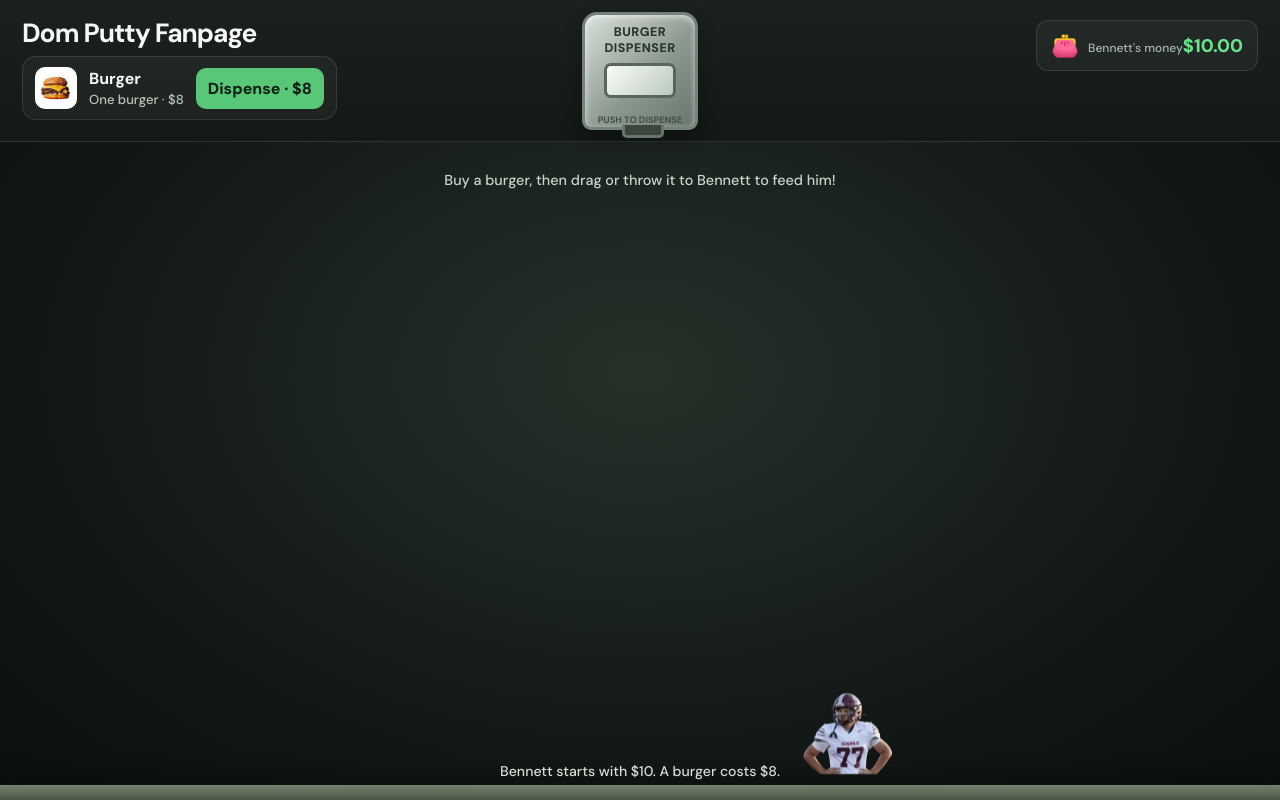
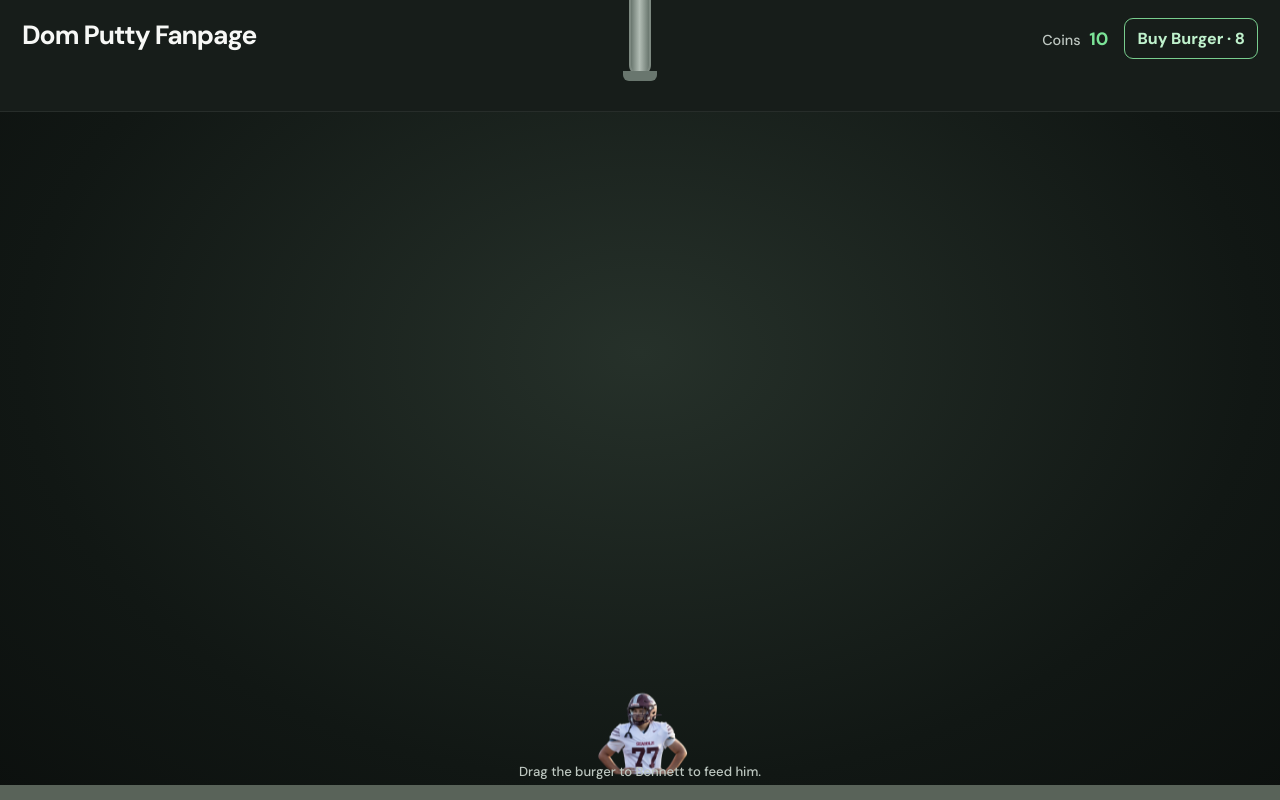
Before and after one commit to asteroid3948/domputtyfanpage, a plain HTML site: page index.html in a window 1280 px wide. Drawn offline with Linux system fonts and the light colour scheme.

Commit message:
Minimal redesign: ceiling tube, text-only top right, transparent burger art

```diff
--- a/index.html
+++ b/index.html
@@ -4,7 +4,7 @@
   <meta charset="UTF-8">
   <meta name="viewport" content="width=device-width, initial-scale=1.0">
   <meta name="theme-color" content="#101513">
-  <title>Dom Putty Fanpage — Bennett's Burger Shop</title>
+  <title>Dom Putty Fanpage — Burger Shop</title>
   <link rel="preconnect" href="https://fonts.googleapis.com">
   <link rel="preconnect" href="https://fonts.gstatic.com" crossorigin>
   <link href="https://fonts.googleapis.com/css2?family=DM+Sans:wght@500;600;700;800&display=swap" rel="stylesheet">
@@ -24,81 +24,82 @@
       position: fixed;
       z-index: 5;
       inset: 0 0 auto;
-      height: 142px;
+      height: 112px;
       padding: 18px 22px;
-      border-bottom: 1px solid #ffffff16;
-      background: linear-gradient(180deg, #1a211e, #131916);
+      border-bottom: 1px solid #ffffff12;
+      background: #171d1a;
     }
-    .brand { position: absolute; top: 16px; left: 22px; margin: 0; font-size: clamp(1.05rem, 2.8vw, 1.65rem); letter-spacing: -.04em; }
-    .shop-card {
+    .brand {
       position: absolute;
-      top: 56px;
+      top: 18px;
       left: 22px;
+      margin: 0;
+      font-size: clamp(1.05rem, 2.8vw, 1.65rem);
+      letter-spacing: -.04em;
+    }
+
+    .top-actions {
+      position: absolute;
+      top: 18px;
+      right: 22px;
       display: flex;
       align-items: center;
-      gap: 12px;
-      padding: 10px 12px;
-      border: 1px solid #ffffff1a;
-      border-radius: 14px;
-      background: #ffffff0b;
+      gap: 16px;
     }
-    .product-icon { display: grid; width: 42px; height: 42px; place-items: center; border-radius: 10px; background: #fff; }
-    .product-icon img { width: 36px; height: 36px; object-fit: contain; }
-    .product-info strong, .product-info span { display: block; }
-    .product-info span { margin-top: 2px; color: #b8c5bb; font-size: .82rem; }
+    .coins { color: #bfc8c2; font-size: .9rem; }
+    .coins strong { display: inline-block; margin-left: 5px; color: #7be397; font-size: 1.12rem; }
     .buy-button {
-      border: 0;
-      border-radius: 10px;
-      padding: 10px 12px;
-      background: #58c778;
-      color: #102016;
+      border: 1px solid #78cd8e;
+      border-radius: 9px;
+      padding: 9px 12px;
+      background: transparent;
+      color: #bff1cc;
       font-weight: 800;
       cursor: pointer;
     }
-    .buy-button:hover:not(:disabled) { background: #77df92; }
-    .buy-button:disabled { cursor: not-allowed; opacity: .48; }
-    .wallet {
+    .buy-button:hover:not(:disabled) { background: #78cd8e18; }
+    .buy-button:disabled { cursor: not-allowed; opacity: .42; }
+
+    .tube {
       position: absolute;
-      top: 20px;
-      right: 22px;
-      display: flex;
-      align-items: center;
-      gap: 9px;
-      padding: 10px 14px;
-      border: 1px solid #ffffff1c;
-      border-radius: 12px;
-      background: #ffffff0b;
+      z-index: 7;
+      top: -18px;
+      left: 50%;
+      width: 22px;
+      height: 94px;
+      transform: translateX(-50%);
+      border: 2px solid #7d8981;
+      border-radius: 0 0 11px 11px;
+      background: linear-gradient(90deg, #69766e, #b2bdb5 48%, #69766e);
     }
-    .wallet-icon { font-size: 1.4rem; }
-    .wallet-label { color: #aab8ae; font-size: .75rem; }
-    .wallet-amount { color: #6de28c; font-size: 1.15rem; font-weight: 800; }
-    .dispenser {
+    .tube::after {
       position: absolute;
-      top: 12px;
+      bottom: -7px;
       left: 50%;
-      width: 116px;
-      height: 118px;
+      width: 34px;
+      height: 10px;
       transform: translateX(-50%);
-      border: 3px solid #75827a;
-      border-radius: 15px 15px 9px 9px;
-      background: linear-gradient(135deg, #d9e0db, #8c9990 56%, #67746b);
-      box-shadow: 0 8px 18px #0005, inset 0 2px 6px #fff9;
-      text-align: center;
+      border-radius: 0 0 6px 6px;
+      background: #69766e;
+      content: "";
     }
-    .dispenser-name { padding-top: 9px; color: #24352a; font-size: .78rem; font-weight: 800; letter-spacing: .04em; text-transform: uppercase; }
-    .dispenser-window { width: 72px; height: 35px; margin: 7px auto 0; border: 3px solid #59665d; border-radius: 7px; background: linear-gradient(135deg, #fafcf9, #b9c9bd); }
-    .dispenser-chute { position: absolute; bottom: -11px; left: 37px; width: 42px; height: 13px; border: 3px solid #68756c; border-top: 0; border-radius: 0 0 5px 5px; background: #39453d; }
-    .dispenser-label { position: absolute; right: 0; bottom: 1px; left: 0; color: #425047; font-size: .58rem; font-weight: 700; }
 
     #stage {
       position: fixed;
       z-index: 1;
-      inset: 142px 0 0;
+      inset: 112px 0 0;
       overflow: hidden;
       background: radial-gradient(ellipse at 50% 35%, #26312a, #111714 68%, #0c100e);
     }
-    #stage::after { position: absolute; right: 0; bottom: 0; left: 0; height: 15px; background: linear-gradient(#75816d, #4a5447); box-shadow: 0 -7px 22px #0005; content: ""; }
-    .hint { position: absolute; z-index: 1; top: 15px; left: 50%; width: max-content; max-width: calc(100% - 24px); transform: translateX(-50%); color: #cad3cc; font-size: .9rem; text-align: center; }
+    #stage::after {
+      position: absolute;
+      right: 0;
+      bottom: 0;
+      left: 0;
+      height: 15px;
+      background: #596359;
+      content: "";
+    }
     .character, .dropped-burger {
       position: absolute;
       z-index: 2;
@@ -113,10 +114,21 @@
     }
     .character { width: 132px; height: 132px; z-index: 3; }
     .character.held, .dropped-burger.held { cursor: grabbing; }
-    .dropped-burger { padding: 9px; border: 1px solid #ffffffa0; border-radius: 50%; background: #fff; box-shadow: 0 8px 22px #0005; }
+    .dropped-burger { z-index: 4; }
     .dropped-burger.eating { pointer-events: none; animation: burger-eaten .48s ease-in forwards; }
     .character.munch { animation: munch .56s ease-in-out; }
-    .status { position: fixed; z-index: 4; right: 12px; bottom: 20px; left: 12px; margin: 0; color: #d3ded5; font-size: .88rem; text-align: center; pointer-events: none; }
+    .status {
+      position: fixed;
+      z-index: 4;
+      right: 12px;
+      bottom: 20px;
+      left: 12px;
+      margin: 0;
+      color: #bdc7c0;
+      font-size: .82rem;
+      text-align: center;
+      pointer-events: none;
+    }
     body.screen-shake { animation: shake .38s linear; }
 
     @keyframes munch {
@@ -136,67 +148,46 @@
       40%, 80% { translate: 5px -2px; }
     }
     @media (max-width: 600px) {
-      .topbar { height: 174px; padding: 12px; }
+      .topbar { height: 118px; }
       .brand { top: 12px; left: 12px; }
-      .shop-card { top: 58px; left: 10px; gap: 7px; padding: 8px; }
-      .product-icon { width: 34px; height: 34px; }
-      .product-icon img { width: 30px; height: 30px; }
-      .buy-button { padding: 9px; font-size: .8rem; }
-      .wallet { top: 10px; right: 10px; gap: 6px; padding: 7px 9px; }
-      .wallet-icon { font-size: 1.1rem; }
-      .wallet-amount { font-size: 1rem; }
-      .dispenser { top: 95px; width: 82px; height: 72px; border-width: 2px; border-radius: 10px 10px 6px 6px; }
-      .dispenser-name { padding-top: 5px; font-size: .6rem; }
-      .dispenser-window { width: 50px; height: 21px; margin-top: 4px; border-width: 2px; }
-      .dispenser-chute { bottom: -8px; left: 26px; width: 28px; height: 10px; border-width: 2px; }
-      .dispenser-label { display: none; }
-      #stage { inset-block-start: 174px; }
+      .top-actions { top: 50px; right: 12px; gap: 9px; }
+      .tube { top: -18px; width: 18px; height: 82px; }
+      #stage { inset-block-start: 118px; }
       .character { width: 112px; height: 112px; }
       .dropped-burger { width: 94px; height: 94px; }
-      .hint { top: 10px; font-size: .78rem; }
     }
-    @media (prefers-reduced-motion: reduce) { *, *::before, *::after { scroll-behavior: auto !important; } body.screen-shake { animation: none; } }
+    @media (prefers-reduced-motion: reduce) {
+      body.screen-shake { animation: none; }
+    }
   </style>
 </head>
 <body>
   <header class="topbar">
     <h1 class="brand">Dom Putty Fanpage</h1>
-    <section class="shop-card" aria-label="Shop menu">
-      <span class="product-icon"><img src="burger.png" alt=""></span>
-      <span class="product-info"><strong>Burger</strong><span>One burger · $8</span></span>
-      <button class="buy-button" id="buy-button" type="button">Dispense · $8</button>
-    </section>
-    <div class="dispenser" aria-label="Burger dispenser">
-      <div class="dispenser-name">Burger dispenser</div>
-      <div class="dispenser-window"></div>
-      <div class="dispenser-chute"></div>
-      <div class="dispenser-label">PUSH TO DISPENSE</div>
+    <div class="tube" aria-label="Burger dispenser tube"></div>
+    <div class="top-actions">
+      <div class="coins">Coins <strong id="coins">10</strong></div>
+      <button class="buy-button" id="buy-button" type="button">Buy Burger · 8</button>
     </div>
-    <aside class="wallet" aria-label="Bennett's wallet">
-      <span class="wallet-icon" aria-hidden="true">👛</span>
-      <span><span class="wallet-label">Bennett's money</span><strong class="wallet-amount" id="money">$10.00</strong></span>
-    </aside>
   </header>
 
-  <main id="stage" aria-label="Burger shop play area">
-    <p class="hint">Buy a burger, then drag or throw it to Bennett to feed him!</p>
-    <img class="character" id="bennett" src="bs.png" alt="Bennett Speller. Drag him around, or toss burgers to feed him." draggable="false">
+  <main id="stage" aria-label="Burger play area">
+    <img class="character" id="bennett" src="bs.png" alt="Bennett Speller" draggable="false">
   </main>
-  <p class="status" id="status" role="status" aria-live="polite">Bennett starts with $10. A burger costs $8.</p>
+  <p class="status" id="status" role="status" aria-live="polite">Drag the burger to Bennett to feed him.</p>
 
   <script>
     const stage = document.getElementById("stage");
     const bennett = document.getElementById("bennett");
     const buyButton = document.getElementById("buy-button");
-    const moneyDisplay = document.getElementById("money");
+    const coinsDisplay = document.getElementById("coins");
     const status = document.getElementById("status");
     const burgerSize = 100;
     const bennettSize = 116;
     const gravity = 1250;
     const floorBounce = 0.62;
     const wallBounce = 0.72;
-    let money = 10;
-    let nextId = 0;
+    let coins = 10;
 
     function stageBounds() {
       return { width: stage.clientWidth, height: stage.clientHeight };
@@ -204,7 +195,7 @@
 
     function makeBody(element, x, y, width, height, isBennett = false) {
       return {
-        id: ++nextId, element, x, y, vx: 0, vy: 0, angle: 0, spin: 0,
+        element, x, y, vx: 0, vy: 0, angle: 0, spin: 0,
         width, height, isBennett, held: false, pointerId: null,
         grabX: 0, grabY: 0, lastX: 0, lastY: 0, lastTime: 0, removed: false
       };
@@ -222,15 +213,15 @@
 
     function placeBennett() {
       const bounds = stageBounds();
-      benBody.x = bounds.width * 0.66;
+      benBody.x = bounds.width * 0.5;
       benBody.y = bounds.height - bennettSize / 2 - 12;
       setPosition(benBody);
     }
 
-    function updateMoney() {
-      moneyDisplay.textContent = `$${money.toFixed(2)}`;
-      buyButton.disabled = money < 8;
-      buyButton.textContent = money >= 8 ? "Dispense · $8" : "Need $8";
+    function updateCoins() {
+      coinsDisplay.textContent = String(coins);
+      buyButton.disabled = coins < 8;
+      buyButton.textContent = coins >= 8 ? "Buy Burger · 8" : "Need 8 Coins";
     }
 
     function playShake() {
@@ -241,33 +232,34 @@
     }
 
     function dispenseBurger() {
-      if (money < 8) {
-        status.textContent = "Bennett needs $8 for another burger.";
+      if (coins < 8) {
+        status.textContent = "You need 8 coins for a burger.";
         return;
       }
-      money -= 8;
-      updateMoney();
+      coins -= 8;
+      updateCoins();
+
       const burger = document.createElement("img");
       burger.className = "dropped-burger";
       burger.src = "burger.png";
-      burger.alt = "Dispensed burger. Drag or throw it to Bennett to feed him.";
+      burger.alt = "Burger";
       burger.draggable = false;
       stage.append(burger);
 
       const bounds = stageBounds();
-      const dispenser = document.querySelector(".dispenser").getBoundingClientRect();
+      const tube = document.querySelector(".tube").getBoundingClientRect();
       const stageRect = stage.getBoundingClientRect();
       const body = makeBody(
         burger,
-        dispenser.left + dispenser.width / 2 - stageRect.left,
-        Math.max(burgerSize / 2, dispenser.bottom - stageRect.top + burgerSize / 2),
+        tube.left + tube.width / 2 - stageRect.left,
+        Math.max(burgerSize / 2 + 8, tube.bottom - stageRect.top + burgerSize / 2),
         burgerSize,
         burgerSize
       );
-      body.vy = 35;
+      body.vy = 45;
       bodies.push(body);
       setPosition(body);
-      status.textContent = "Burger dispensed! Drag or throw it to Bennett.";
+      status.textContent = "Burger dispensed. Drag it to Bennett.";
     }
 
     buyButton.addEventListener("click", dispenseBurger);
@@ -310,8 +302,7 @@
       body.lastY = py;
       body.lastTime = now;
       setPosition(body);
-      if (body.isBennett) feedCollisionCheck();
-      else feedCollisionCheck();
+      feedCollisionCheck();
     }
 
     function endDrag(body, event) {
@@ -332,7 +323,6 @@
     }
 
     function feedCollisionCheck() {
-      if (benBody.removed) return;
       const benRadius = bennettSize * 0.34;
       for (const body of bodies) {
         if (body.isBennett || body.removed || body.held) continue;
@@ -350,37 +340,34 @@
       bennett.classList.remove("munch");
       void bennett.offsetWidth;
       bennett.classList.add("munch");
-      status.textContent = "Nom nom! Bennett ate a burger!";
+      status.textContent = "Bennett ate the burger!";
       playShake();
       setTimeout(() => body.element.remove(), 500);
       setTimeout(() => bennett.classList.remove("munch"), 600);
     }
 
     attachDrag(benBody);
-    addEventListener("pointerdown", (event) => {
-      const body = bodies.find((item) => item.element === event.target && !item.isBennett);
-      if (body) beginDrag(body, event);
-    });
-    addEventListener("pointermove", (event) => {
-      const body = bodies.find((item) => item.element === event.target && !item.isBennett);
-      if (body) moveDrag(body, event);
-    });
-    addEventListener("pointerup", (event) => {
-      const body = bodies.find((item) => item.pointerId === event.pointerId && !item.isBennett);
-      if (body) endDrag(body, event);
-    });
-    addEventListener("pointercancel", (event) => {
-      const body = bodies.find((item) => item.pointerId === event.pointerId && !item.isBennett);
-      if (body) endDrag(body, event);
-    });
 
-    function overlap(a, b) {
-      return Math.abs(a.x - b.x) < (a.width + b.width) * 0.36 && Math.abs(a.y - b.y) < (a.height + b.height) * 0.36;
+    let burgerPointerListenerReady = false;
+    function attachBurgerWhenCreated(burger, body) {
+      attachDrag(body);
     }
 
+    const originalAppend = stage.append.bind(stage);
+    stage.append = function(...nodes) {
+      originalAppend(...nodes);
+      for (const node of nodes) {
+        if (node.classList?.contains("dropped-burger")) {
+          const body = bodies.find((item) => item.element === node);
+          if (body) attachBurgerWhenCreated(node, body);
+        }
+      }
+    };
+
+    let previous = performance.now();
     function step(now) {
-      const dt = Math.min((now - step.last) / 1000, 0.032);
-      step.last = now;
+      const dt = Math.min((now - previous) / 1000, 0.032);
+      previous = now;
       const bounds = stageBounds();
       const floorY = bounds.height - 12;
 
@@ -397,11 +384,9 @@
         if (body.x < halfW) {
           body.x = halfW;
           body.vx = Math.abs(body.vx) * wallBounce;
-          body.spin += body.vy * 0.001;
         } else if (body.x > bounds.width - halfW) {
           body.x = bounds.width - halfW;
           body.vx = -Math.abs(body.vx) * wallBounce;
-          body.spin -= body.vy * 0.001;
         }
         if (body.y < halfH) {
           body.y = halfH;
@@ -426,7 +411,6 @@
       feedCollisionCheck();
       requestAnimationFrame(step);
     }
-    step.last = performance.now();
 
     document.body.addEventListener("animationend", (event) => {
       if (event.animationName === "shake") document.body.classList.remove("screen-shake");
@@ -441,7 +425,7 @@
     });
 
     placeBennett();
-    updateMoney();
+    updateCoins();
     requestAnimationFrame(step);
   </script>
 </body>
```
